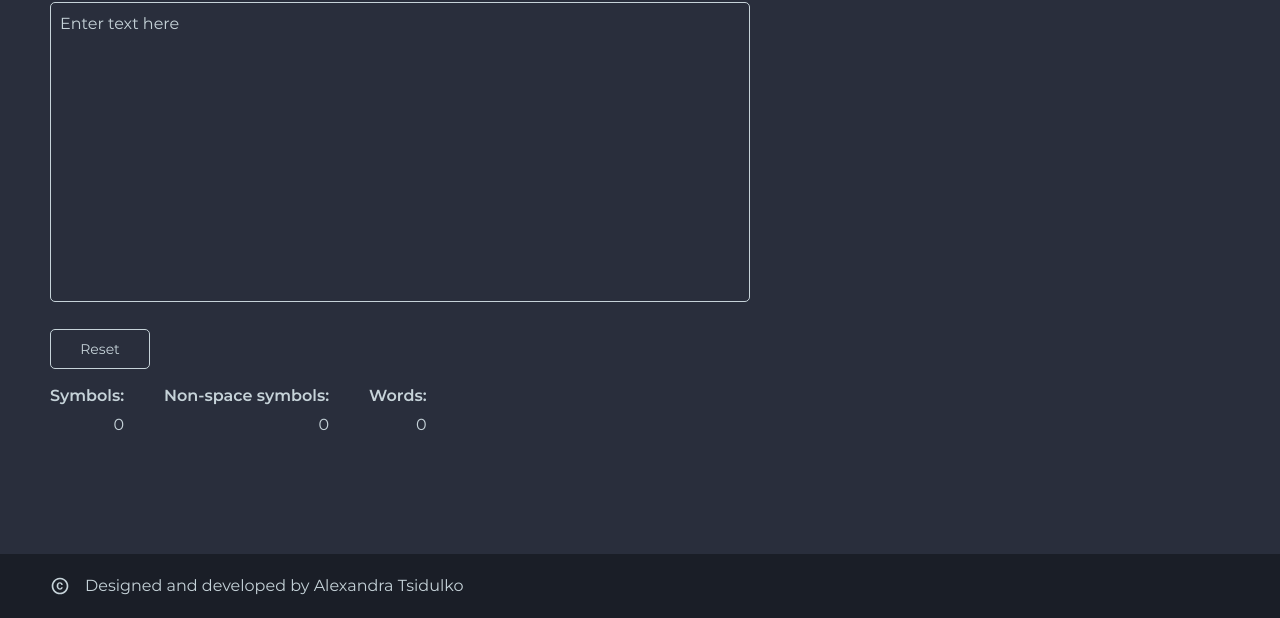
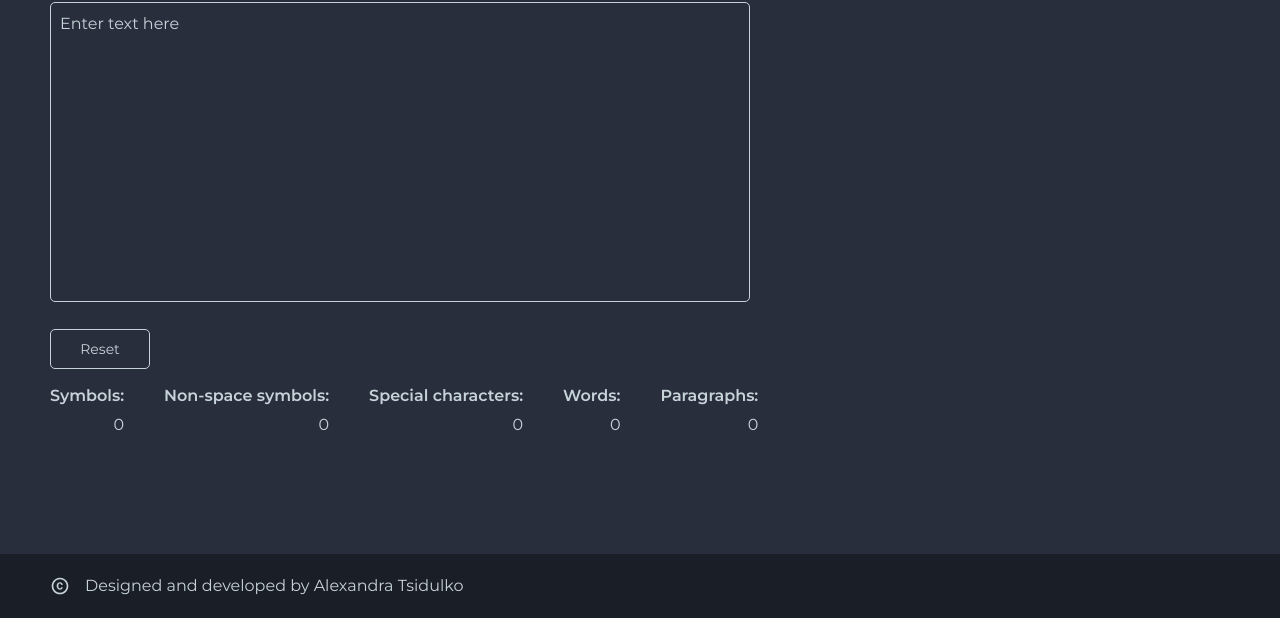
Before and after one commit to Sephellone/JS-exercises, a plain HTML site: page counter.html in a window 1280 px wide. Shown: the part 182-800 px from the top of the page. Drawn offline with Linux system fonts and the light colour scheme.

Commit message:
Deploying to gh-pages from @ Sephellone/JS-exercises@a8997655468f863f89caa561ad5205412167f312 🚀

```diff
--- a/counter.html
+++ b/counter.html
@@ -52,8 +52,16 @@
               <dd class="counter__number" data-counter="non-space">0</dd>
             </div>
             <div class="counter__item" data-counter="item">
+              <dt class="counter__title">Special characters:</dt>
+              <dd class="counter__number" data-counter="specials">0</dd>
+            </div>
+            <div class="counter__item" data-counter="item">
               <dt class="counter__title">Words:</dt>
               <dd class="counter__number" data-counter="words">0</dd>
+            </div>
+            <div class="counter__item" data-counter="item">
+              <dt class="counter__title">Paragraphs:</dt>
+              <dd class="counter__number" data-counter="paragraphs">0</dd>
             </div>
           </dl>
         </section>
```
Also changed, not shown: js/modules/word-counter.js (+1 -1 lines).
